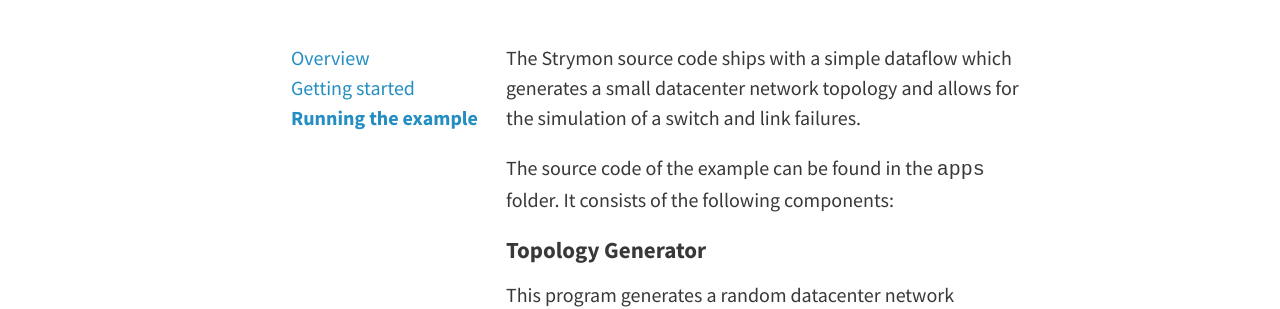
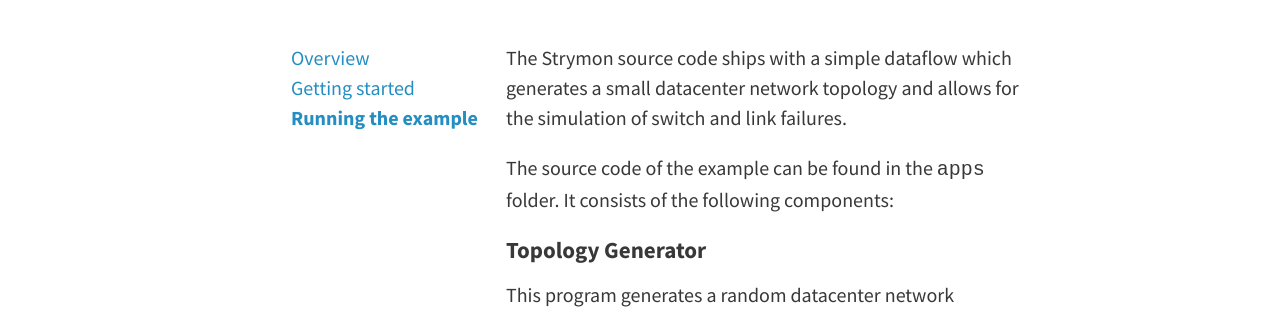
Before and after one commit to strymon-system/strymon-system.github.io, a Jekyll site: the page built from _docs/running-the-example.md, in a window 1280 px wide and 900 px high. Shown: the part 240-549 px from the top of the window. Built offline with Jekyll 4.4.1, drawn with Linux system fonts in a browser that asks for light colours.

```diff
--- a/_docs/running-the-example.md
+++ b/_docs/running-the-example.md
@@ -5,7 +5,7 @@ nav-index: 2
 ---
 
 The Strymon source code ships with a simple dataflow which generates a
-small datacenter network topology and allows for the simulation of a switch
+small datacenter network topology and allows for the simulation of switch
 and link failures.
 
 The source code of the example can be found in the `apps` folder. It consists
```
